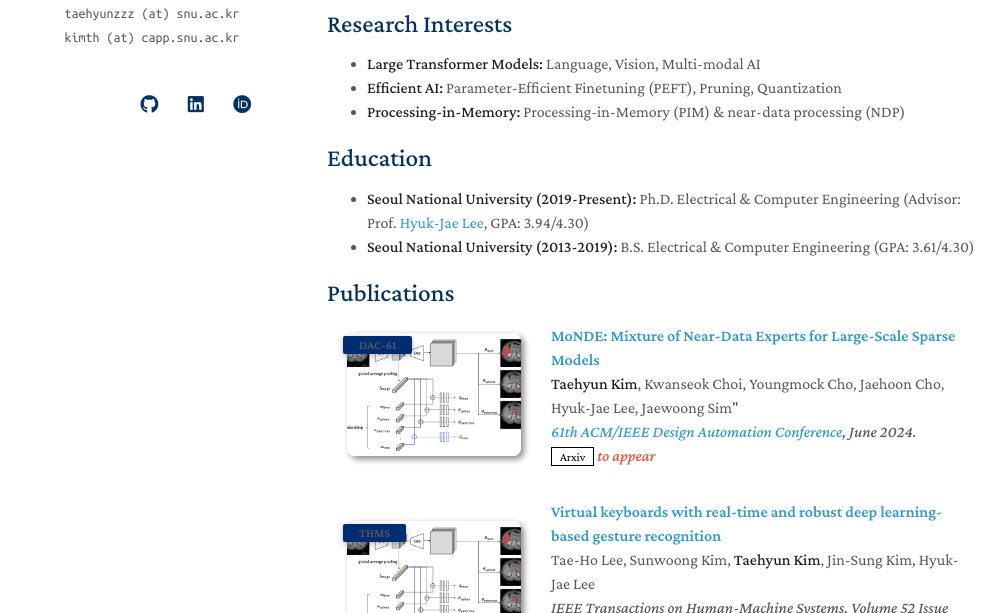
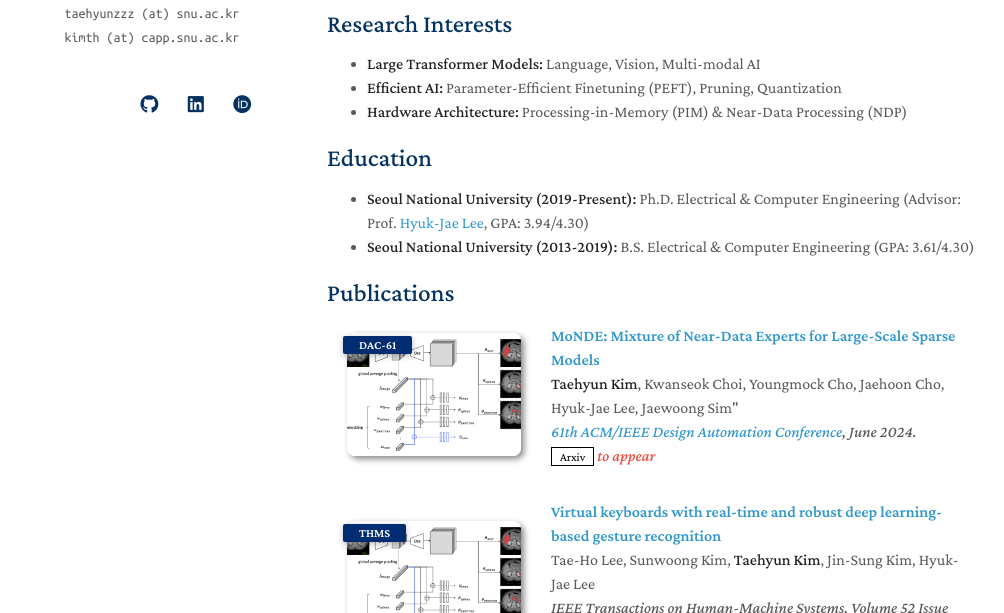
Before and after one commit to taehyunzzz/taehyunzzz.github.io, a Jekyll site: the page built from index.md, in a window 1280 px wide and 900 px high. Shown: the part 287-900 px from the top of the window, without its empty margins (143-1147 px from the left). Built offline with Jekyll 4.4.1, drawn with Linux system fonts in a browser that asks for light colours; nearby versions of some CDN libraries; a style sheet for code colours, icons or effects is not loaded; our own code applies the rules of GitHub Pages for plain Markdown files.

Commit message:
Modify research interests

```diff
--- a/_includes/publications.md
+++ b/_includes/publications.md
@@ -12,7 +12,7 @@
     <img src="{{ link.image }}" class="teaser img-fluid z-depth-1" style="width=100;height=40%">
     {% endif %}
     {% if link.conference_short %}
-    <abbr class="badge"><autocolor>{{ link.conference_short }}</autocolor></abbr>
+    <abbr class="badge">{{ link.conference_short }}</abbr>
     {% endif %}
   </div>
   <div class="col-sm-9" style="position: relative;padding-right: 15px;padding-left: 20px;">
--- a/index.md
+++ b/index.md
@@ -8,7 +8,7 @@ My name is Taehyun Kim and I am pursuing a Ph.D. degree in ECE, Seoul National U
 ## Research Interests
 - **Large Transformer Models:** Language, Vision, Multi-modal AI
 - **Efficient AI:** Parameter-Efficient Finetuning (PEFT), Pruning, Quantization
-- **Processing-in-Memory:** Processing-in-Memory (PIM) & near-data processing (NDP)
+- **Hardware Architecture:** Processing-in-Memory (PIM) & Near-Data Processing (NDP)
 
 ## Education
 - **Seoul National University (2019-Present):** Ph.D. Electrical & Computer Engineering (Advisor: Prof. <a href="http://capp.snu.ac.kr/?p=people">Hyuk-Jae Lee</a>, GPA: 3.94/4.30)
@@ -18,7 +18,11 @@ My name is Taehyun Kim and I am pursuing a Ph.D. degree in ECE, Seoul National U
 
 <!-- {% include_relative _includes/projects.md %} -->
 
+<!-- {% include_relative _includes/patents.md %} -->
+
 {% include_relative _includes/services.md %}
+
+<br>
 
 ## Skills
 - **Programming/Tools:** C/C++, Python, CUDA, Verilog, Synopsys Design Compiler
```
